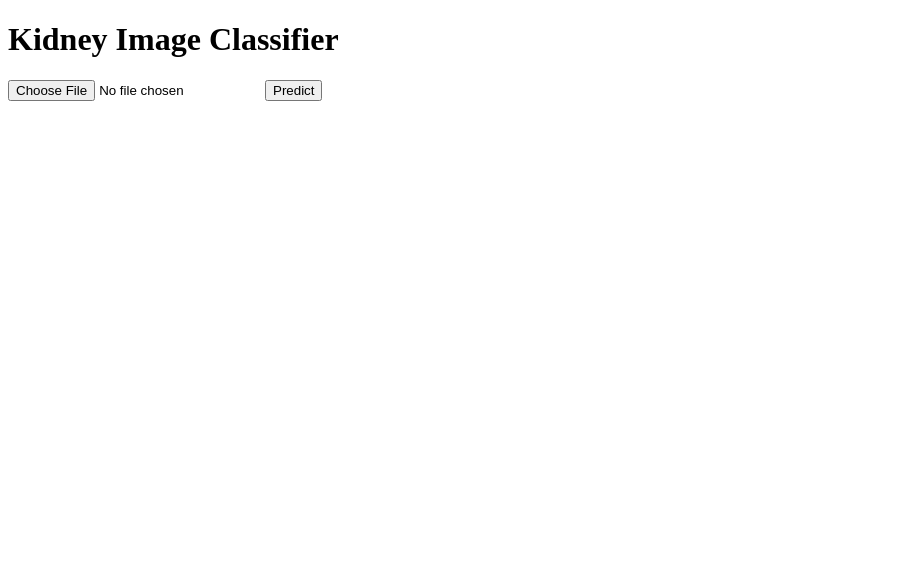
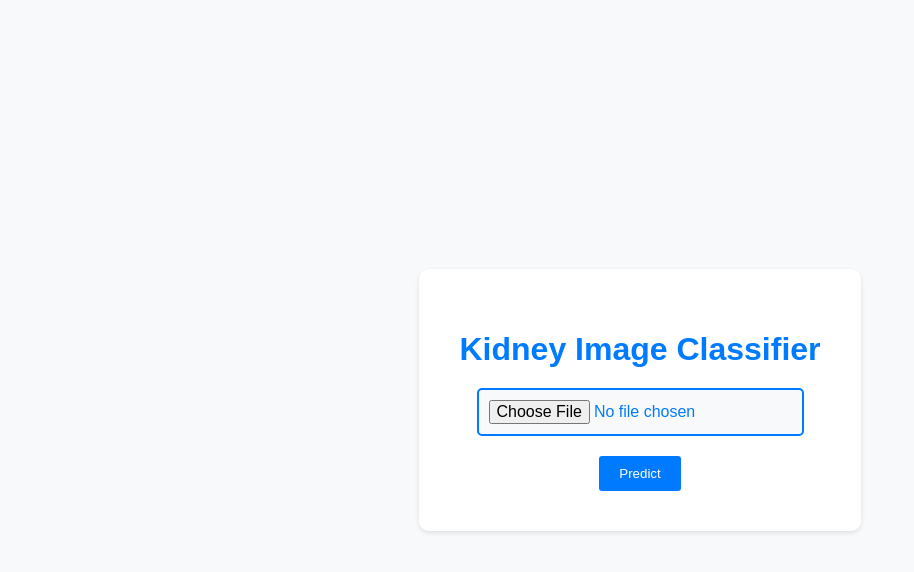
Before and after one commit to anmolzz-10/Kidney-disease-deep-learning-project, a plain HTML site: page index.html in a window 1280 px wide. Shown: the whole page, without its empty margins (0-914 px from the left). Drawn offline with Linux system fonts and the light colour scheme.

Commit message:
Update index.html

```diff
--- a/index.html
+++ b/index.html
@@ -1,15 +1,69 @@
+<!-- Updated index.html -->
 <!DOCTYPE html>
 <html lang="en">
 <head>
     <meta charset="UTF-8">
     <meta name="viewport" content="width=device-width, initial-scale=1.0">
     <title>Kidney Image Classifier</title>
+    <style>
+        body {
+            font-family: Arial, sans-serif;
+            background-color: #f8f9fa;
+            margin: 0;
+            padding: 0;
+            display: flex;
+            justify-content: center;
+            align-items: center;
+            height: 100vh;
+        }
+        .container {
+            background-color: #fff;
+            border-radius: 10px;
+            box-shadow: 0 2px 5px rgba(0, 0, 0, 0.1);
+            padding: 40px;
+            text-align: center;
+        }
+        h1 {
+            color: #007bff;
+            margin-bottom: 20px;
+        }
+        input[type="file"] {
+            display: block;
+            margin: 0 auto;
+            margin-bottom: 20px;
+            padding: 10px;
+            border: 2px solid #007bff;
+            border-radius: 5px;
+            background-color: #f8f9fa;
+            color: #007bff;
+            font-size: 16px;
+            cursor: pointer;
+        }
+        input[type="file"]:hover {
+            background-color: #007bff;
+            color: #fff;
+        }
+        button {
+            background-color: #007bff;
+            color: #fff;
+            border: none;
+            padding: 10px 20px;
+            border-radius: 3px;
+            cursor: pointer;
+            transition: background-color 0.3s ease;
+        }
+        button:hover {
+            background-color: #0056b3;
+        }
+    </style>
 </head>
 <body>
-    <h1>Kidney Image Classifier</h1>
-    <form action="/predict" method="post" enctype="multipart/form-data">
-        <input type="file" name="file" accept="image/*" required>
-        <button type="submit">Predict</button>
-    </form>
+    <div class="container">
+        <h1>Kidney Image Classifier</h1>
+        <form action="/predict" method="post" enctype="multipart/form-data">
+            <input type="file" name="file" accept="image/*" required>
+            <button type="submit">Predict</button>
+        </form>
+    </div>
 </body>
 </html>
```
